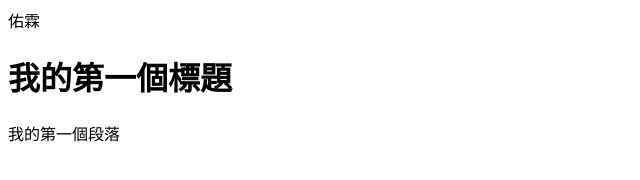
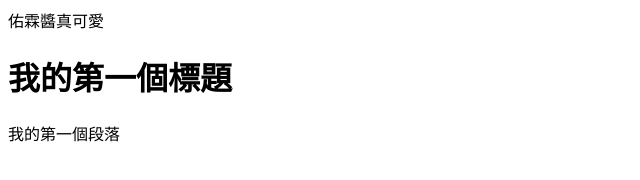
Before and after one commit to Ray526466/Ray-Repository, a plain HTML site: page index.html in a window 1280 px wide. Shown: the whole page, without its empty margins (0-640 px from the left). Drawn offline with Linux system fonts and the light colour scheme.

Commit message:
Update index.html

```diff
--- a/index.html
+++ b/index.html
@@ -1,5 +1,5 @@
 <html>
-<p>佑霖</p>
+<p>佑霖醬真可愛</p>
 </html>
 <!DOCTYPE HTML>
 <html>
```
